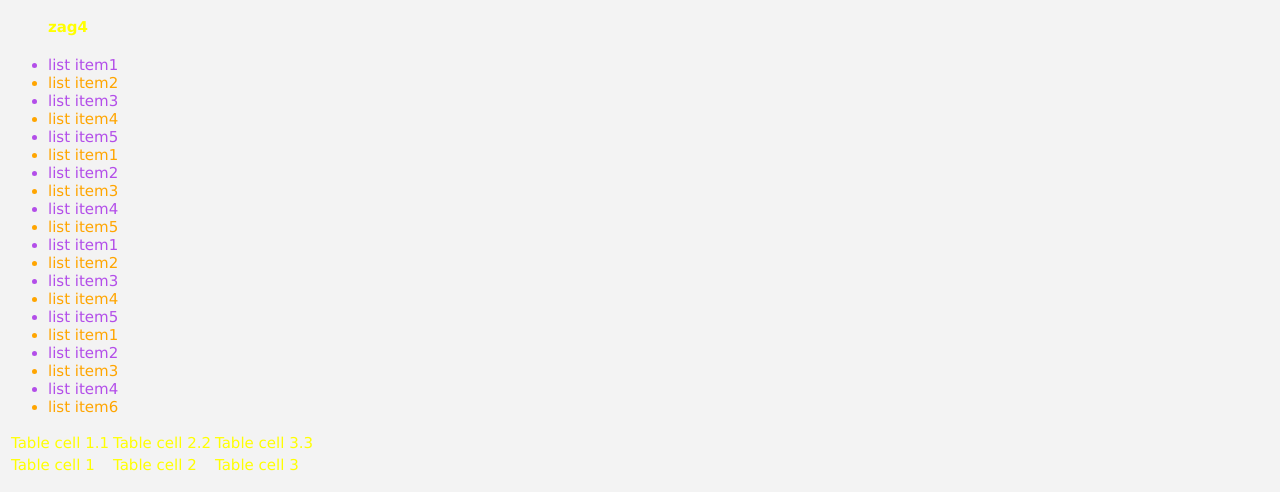
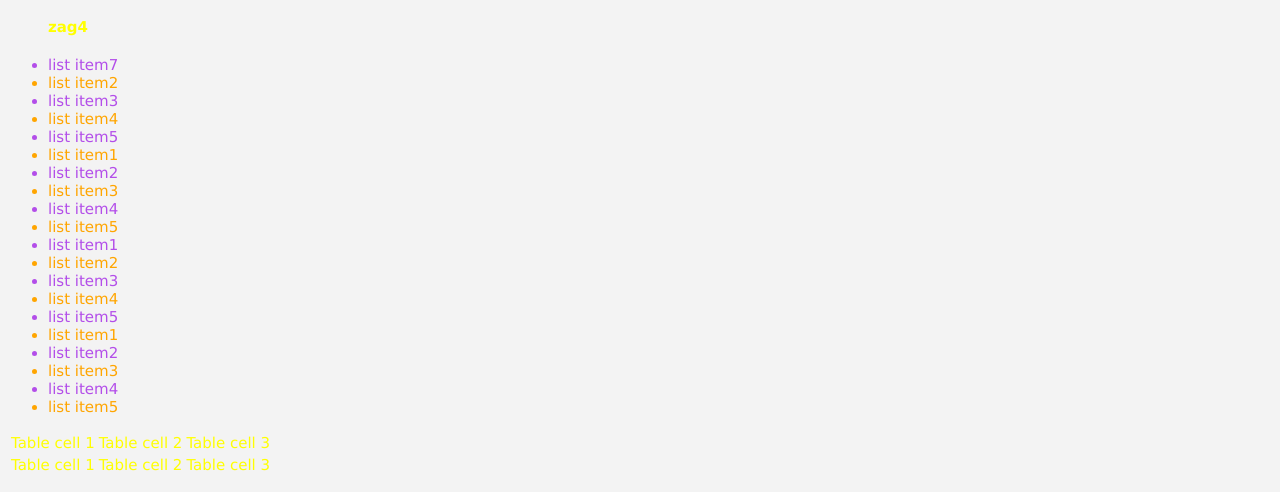
Before and after one commit to Luiza-777/sorax3, a plain HTML site: page index.html in a window 1280 px wide. Shown: the part 217-709 px from the top of the page. Drawn offline with Linux system fonts and the light colour scheme.

Commit message:
third commit

```diff
--- a/index.html
+++ b/index.html
@@ -19,7 +19,7 @@
 		</ul>
 		<ul class="list2">
 			<h4>zag4</h4>
-			<li>list item1</li>
+			<li>list item7</li>
 			<li>list item2</li>
 			<li>list item3</li>
 			<li>list item4</li>
@@ -38,13 +38,13 @@
 			<li>list item2</li>
 			<li>list item3</li>
 			<li>list item4</li>
-			<li>list item6</li>
+			<li>list item5</li>
 		</ul>
 	<table class="table-main">
 		<tr>
-			<td>Table cell 1.1</td>
-			<td>Table cell 2.2</td>
-			<td>Table cell 3.3</td>
+			<td>Table cell 1</td>
+			<td>Table cell 2</td>
+			<td>Table cell 3</td>
 		</tr>
 		<tr>
 			<td>Table cell 1</td>
```
